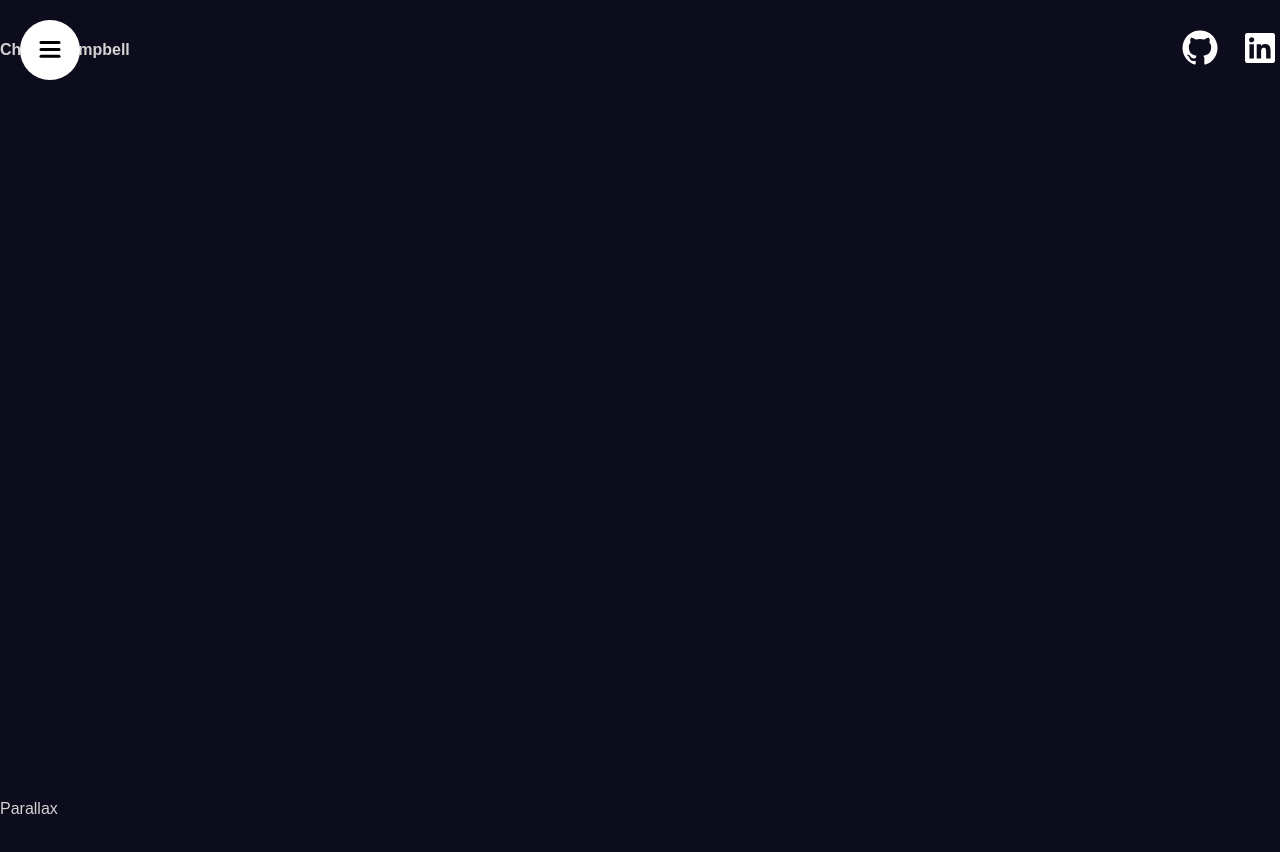
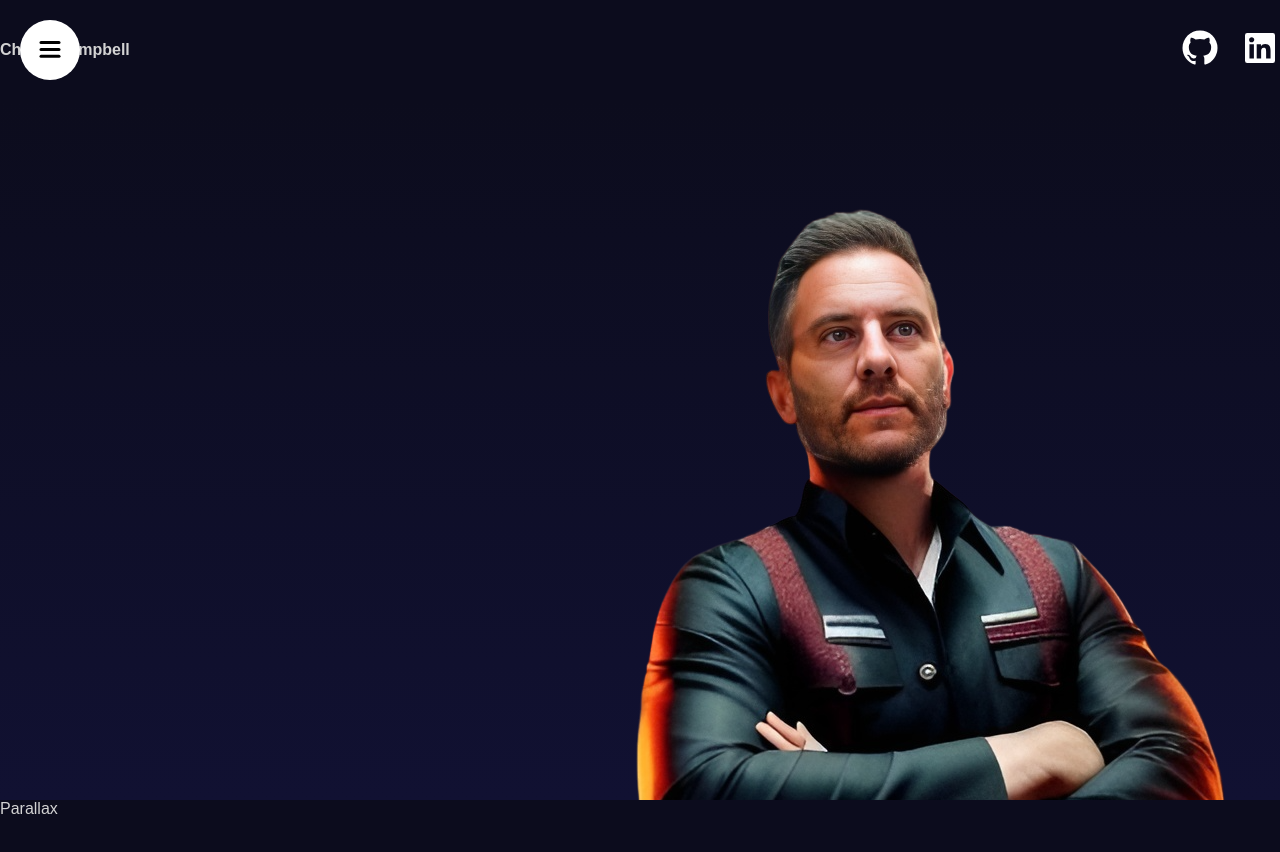
Before and after one commit to chadjcampbell/portfoliov2, a React (Vite) app: page / in a window 1280 px wide. Shown: the top 852 px of the page. Built offline with nearby package versions, Linux system fonts and the light colour scheme.

Commit message:
start on hero section

```diff
--- a/src/App.tsx
+++ b/src/App.tsx
@@ -1,4 +1,5 @@
 import "./app.scss";
+import Hero from "./components/hero/Hero";
 import Navbar from "./components/navbar/Navbar";
 
 function App() {
@@ -6,6 +7,7 @@ function App() {
     <div>
       <section id="Home">
         <Navbar />
+        <Hero />
       </section>
       <section id="Skills">Parallax</section>
       <section>Skills</section>
--- /dev/null
+++ b/src/components/hero/Hero.tsx
@@ -0,0 +1,13 @@
+import "./hero.scss";
+
+const Hero = () => {
+  return (
+    <div className="hero">
+      <div className="imageContainer">
+        <img src="/cyberChadHero-noBG.png" alt="Chads Hero Image" />
+      </div>
+    </div>
+  );
+};
+
+export default Hero;
--- /dev/null
+++ b/src/components/hero/hero.scss
@@ -0,0 +1,12 @@
+.hero {
+    height: calc(100vh - 100px);
+    overflow: hidden;
+    background: linear-gradient(180deg, #0c0c1d,#111132);
+    position: relative;
+    .imageContainer {
+        position: absolute;
+        height: 100%;
+        top: 0;
+        right: 0;
+    }
+}
--- a/src/components/navbar/Navbar.tsx
+++ b/src/components/navbar/Navbar.tsx
@@ -15,11 +15,22 @@ const Navbar = () => {
           Chad J Campbell
         </motion.span>
         <div className="social">
-          <a href="#">
-            <img src="/github.svg" alt="github icon" />
+          <a href="https://github.com/chadjcampbell" target="_blank">
+            <motion.img
+              src="/github.svg"
+              alt="github icon"
+              whileHover={{ scale: 1.1 }}
+            />
           </a>
-          <a href="#">
-            <img src="/linkedin.svg" alt="linkedin icon" />
+          <a
+            href="https://www.linkedin.com/in/chad-campbell-b6b59693/"
+            target="_blank"
+          >
+            <motion.img
+              src="/linkedin.svg"
+              alt="linkedin icon"
+              whileHover={{ scale: 1.1 }}
+            />
           </a>
         </div>
       </div>
--- a/src/components/sidebar/links/Link.tsx
+++ b/src/components/sidebar/links/Link.tsx
@@ -30,7 +30,13 @@ const Links = () => {
   return (
     <motion.div className="links" variants={variants}>
       {items.map((item) => (
-        <motion.a href={`#${item}`} key={item} variants={itemVariants}>
+        <motion.a
+          href={`#${item}`}
+          key={item}
+          variants={itemVariants}
+          whileHover={{ scale: 1.1 }}
+          whileTap={{ scale: 0.9 }}
+        >
           {item}
         </motion.a>
       ))}
```
